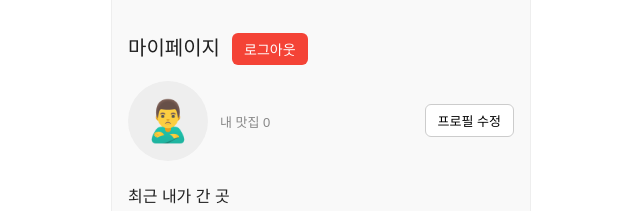
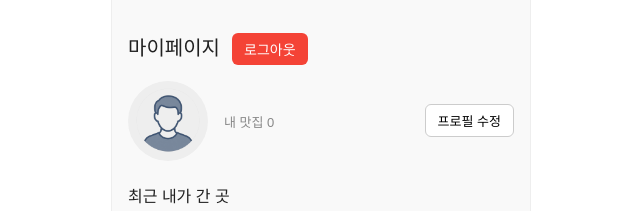
Before and after one commit to Peter-Park95/solo-michelin-frontend, a React (Vite) app: page /mypage in a window 1280 px wide. Shown: the top 211 px of the page, without its empty margins (319-959 px from the left). Built offline with nearby package versions, Linux system fonts and the light colour scheme; no server answers; sample sign-in values are in the browser's storage.

Commit message:
카카오 로그인 프사 불러오기 추가

```diff
--- a/src/pages/user/MyPage.css
+++ b/src/pages/user/MyPage.css
@@ -228,3 +228,23 @@
   color: #666;
   cursor: default;
 }
+.profile-avatar {
+  width: 60px;
+  height: 60px;
+  border-radius: 50%;
+  object-fit: cover;
+}
+.profile-img {
+  width: 64px;
+  height: 64px;
+  border-radius: 50%;
+  overflow: hidden;
+  background-color: #eee;
+  margin-right: 16px;
+}
+.profile-img img {
+  width: 100%;
+  height: 100%;
+  object-fit: cover; /* 중심을 기준으로 꽉 채우기 */
+  display: block;
+}
--- a/src/pages/user/MyPage.jsx
+++ b/src/pages/user/MyPage.jsx
@@ -7,7 +7,7 @@ import { jwtDecode } from "jwt-decode";
 const MyPage = () => {
   const [reviews, setReviews] = useState([]);
   const [reviewCount, setReviewCount] = useState(0);
-  const [userInfo, setUserInfo] = useState({ username: "", introduction: "", region: "" });
+  const [userInfo, setUserInfo] = useState({ username: "", introduction: "", region: "", profile_image_url: "" });
   const [email, setEmail] = useState("");
   const [password, setPassword] = useState("");
   const [userId, setUserId] = useState(null);
@@ -19,7 +19,6 @@ const MyPage = () => {
     const token = localStorage.getItem("token");
     try {
       const decoded = jwtDecode(token);
-        console.log("decoded:", decoded);
       setUserId(decoded.userId); // 백엔드 JWT에 따라 key 조정 필요
     } catch (err) {
       console.error("토큰 디코딩 실패:", err);
@@ -33,6 +32,7 @@ const MyPage = () => {
       try {
         const res = await axios.get(`/api/users/${userId}`);
         setUserInfo(res.data);
+
       } catch (err) {
         console.error("유저 정보 불러오기 실패:", err);
       }
@@ -111,7 +111,21 @@ const MyPage = () => {
   </button>
 </h2>
           <div className="profile-box">
-            <div className="profile-img">🙎‍♂️</div>
+<div className="profile-img">
+  <img
+    src={
+      userInfo.profileImage && userInfo.profileImage.trim() !== ""
+        ? userInfo.profileImage
+        : "/default_profile.png"
+    }
+    alt="프로필 이미지"
+    onError={(e) => {
+      e.target.onerror = null;
+      e.target.src = "/default_profile.png";
+    }}
+    className="profile-avatar"
+  />
+</div>
             <div className="profile-info">
               <div className="name-region-box">
                 <span className="name">{userInfo.username}</span>
```
Also changed, not shown: public/default_profile.png (added).
